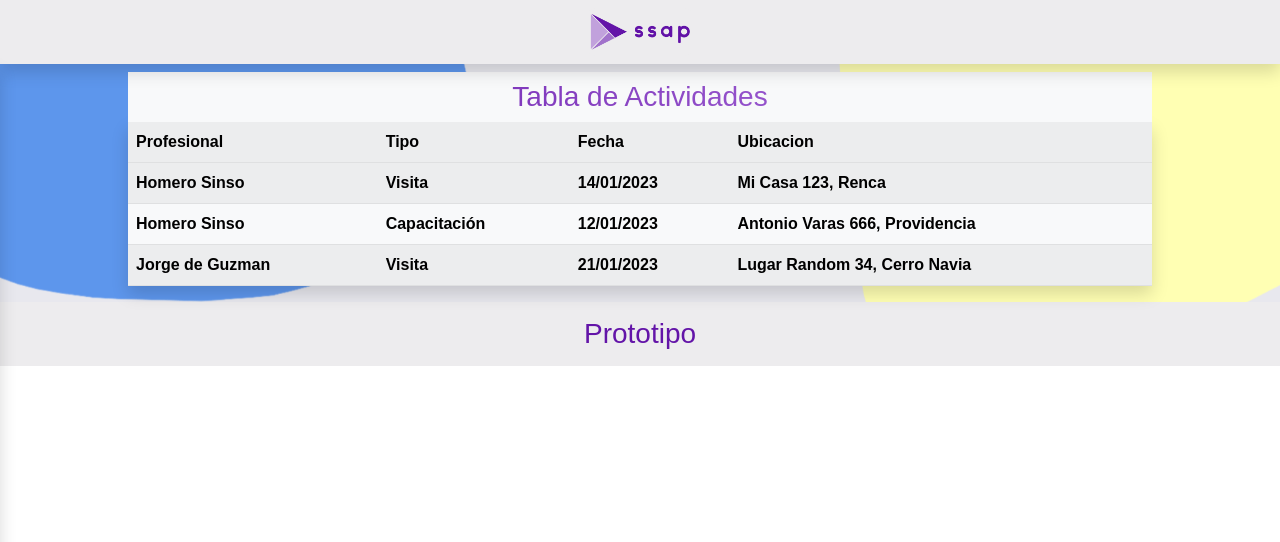
After one commit to danielrojasrabael/Portafolio-Informatica-003D, a Django app: template SSAP_Web/SSAP/templates/SSAP/veractividades.html in a window 1280 px wide. The commit adds this page. Shown: the top 542 px of the page. Run offline with Django 4.2, Linux system fonts and the light colour scheme; the template is opened without the code that fills it, so the values that code supplies are empty; some web fonts are replaced.

Commit message:
Ver Actividades

```diff
--- a/SSAP_Web/SSAP/static/CSS/estilo.css
+++ b/SSAP_Web/SSAP/static/CSS/estilo.css
@@ -180,6 +180,8 @@
     height: 100%;
     background-color: rgb(237, 236, 238);
     color: rgb(99, 20, 168);
+    --bs-toast-box-shadow: 0 0.5rem 1rem rgba(0, 0, 0, 0.15);
+    box-shadow: var(--bs-toast-box-shadow);
 }
 
 .sidebar li, .sidebar button{
@@ -194,6 +196,8 @@
     align-items: center;
     background-color: rgb(237, 236, 238);
     min-height: 8vh;
+    --bs-toast-box-shadow: 0 0.5rem 1rem rgba(0, 0, 0, 0.15);
+    box-shadow: var(--bs-toast-box-shadow);
 }
 
 .nav-links{
--- a/SSAP_Web/SSAP/templates/SSAP/base.html
+++ b/SSAP_Web/SSAP/templates/SSAP/base.html
@@ -68,6 +68,7 @@
                     <li><a href="{%url 'visitas'%}"><button class="btn btn-sidebar" type="button"><strong>Visitas</strong></button></a></li>
                     {%elif request.session.usuario.tipo == 'ADMINISTRADOR' %}
                     <li><a href="{%url 'gestionusuario'%}"><button class="btn btn-sidebar" type="button"><strong>Gestionar Usuarios</strong></button></a></li>
+                    <li><a href="{%url 'veractividades'%}"><button class="btn btn-sidebar" type="button"><strong>Ver Actividades</strong></button></a></li>
                     {%endif%}
 
                     <li><a href="{%url 'logout'%}"><button class="btn btn-sidebar" type="button"><strong>Logout</strong></button></a></li>
--- /dev/null
+++ b/SSAP_Web/SSAP/templates/SSAP/veractividades.html
@@ -0,0 +1,51 @@
+{%extends 'SSAP/base.html'%}
+{% load static %}
+{%block titulo%}SSAP | Ver Actividades{%endblock%}
+{%block contenido%}
+<div class="fondo-global">
+    <div class="fondo-home">
+
+        <div class="contenedor">
+
+            <div class="espacio">
+
+                <table class="table table-responsive table-light table-striped align-middle">
+                    <thead>
+                        <caption>
+                            <h3 class="tx-gradiente-p medio-tx">Tabla de Actividades</h3>
+                        </caption>
+
+                        <tr>
+                            <th scope="col">Profesional</th>
+                            <th scope="col">Tipo</th>
+                            <th scope="col">Fecha</th>
+                            <th scope="col">Ubicacion</th>
+                        </tr>
+
+                    </thead>
+                    <tbody>
+                        <tr>
+                            <th>Homero Sinso</th>
+                            <th>Visita</th>
+                            <th>14/01/2023</th>
+                            <th>Mi Casa 123, Renca</th>
+                        </tr>
+                        <tr>
+                            <th>Homero Sinso</th>
+                            <th>Capacitación</th>
+                            <th>12/01/2023</th>
+                            <th>Antonio Varas 666, Providencia</th>
+                        </tr>
+                        <tr>
+                            <th>Jorge de Guzman</th>
+                            <th>Visita</th>
+                            <th>21/01/2023</th>
+                            <th>Lugar Random 34, Cerro Navia</th>
+                        </tr>
+                    </tbody>
+                </table>
+            </div>
+        </div>
+    </div>
+</div>
+{%endblock%}
--- a/SSAP_Web/SSAP/views.py
+++ b/SSAP_Web/SSAP/views.py
@@ -326,6 +326,11 @@
         return FileResponse(open(archivo,'rb'), content_type='application/pdf')
     except:
         return redirect('index')
+
+@logueado
+@esAdmin
+def verActividades(request):
+    return render(request, 'SSAP/veractividades.html')
 #   ------------------------ Cliente ------------------------
 
 @logueado
--- a/SSAP_Web/SSAP_Web/urls.py
+++ b/SSAP_Web/SSAP_Web/urls.py
@@ -32,6 +32,7 @@
     path('crearusuario/', views.crearusuario, name="crearusuario"),
     path('modificarusuario/', views.modificarUsuario, name="modificarusuario"),
     path('boleta_adm/<nombre>',views.boleta_adm, name='boleta_adm'),
+    path('veractividades/',views.verActividades, name='veractividades'),
     #   ------------------------ Cliente ------------------------
     path('notificaciones/', views.notificaciones, name="notificaciones"),
     path('elimnotif/', views.elimNotif, name="elimnotif"),
```
